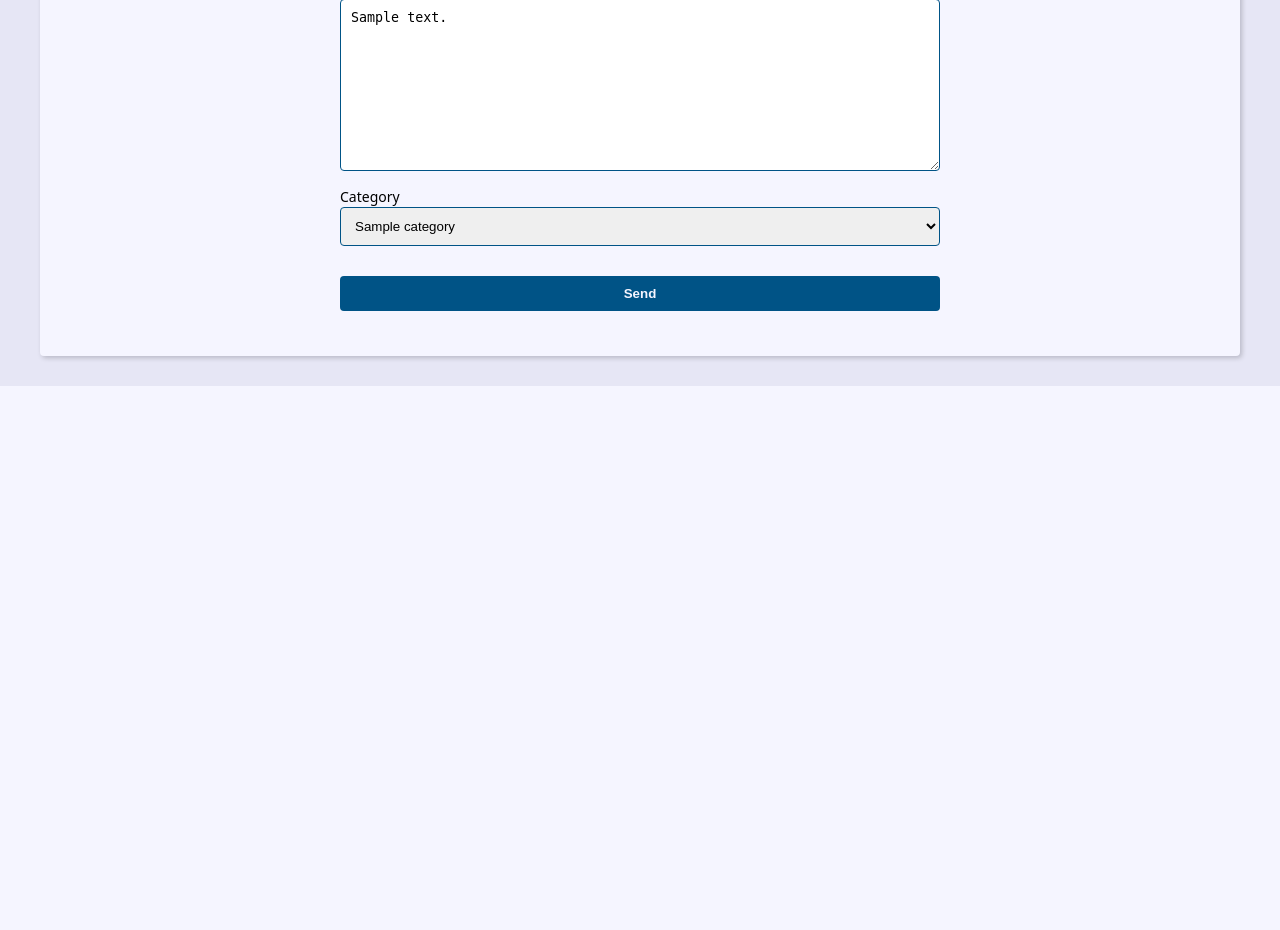
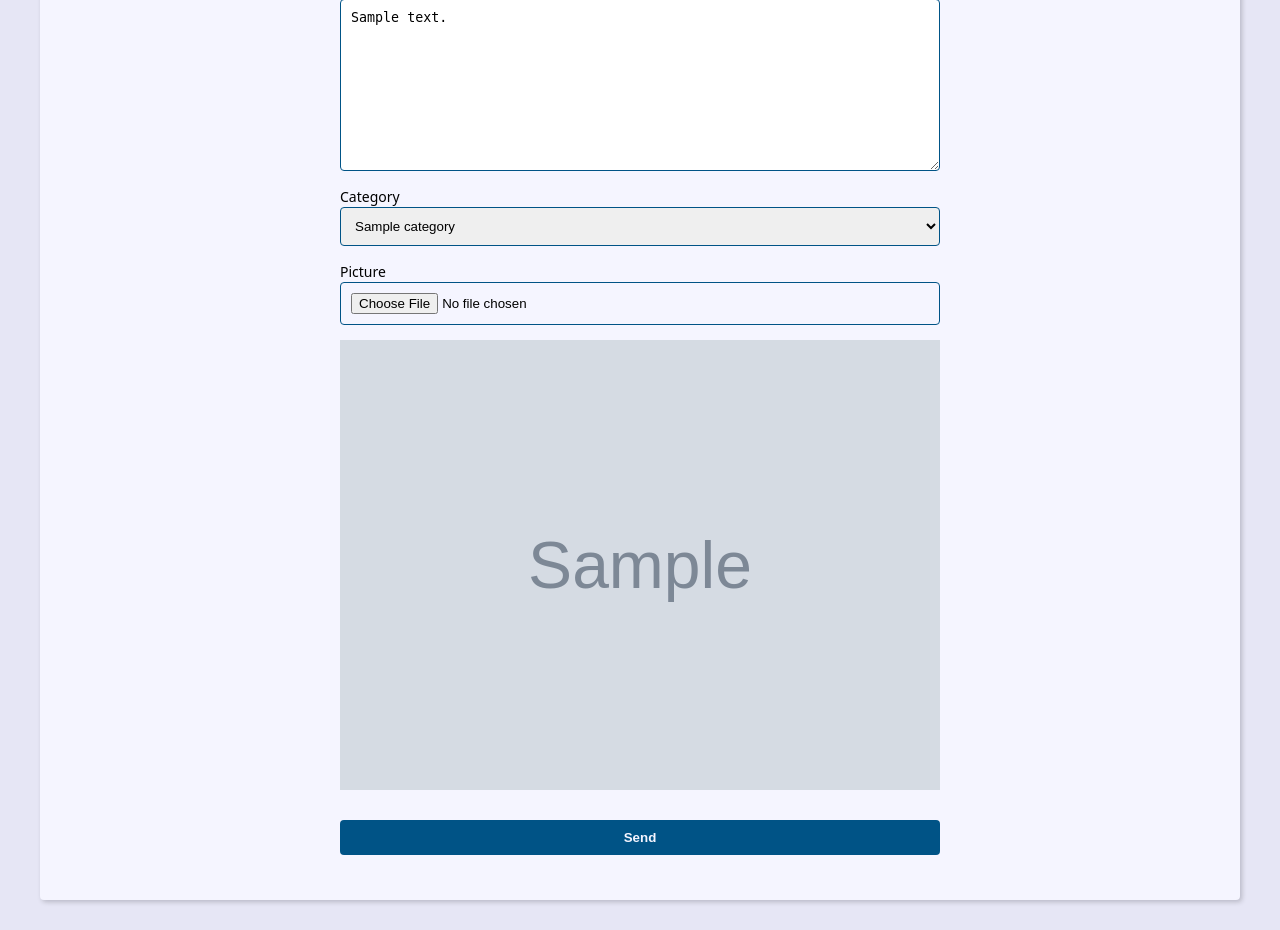
Before and after one commit to PedroCunha06/Projeto_Agenda, a Django app: page /contact/1/update/ in a window 1280 px wide. Shown: the part 682-1612 px from the top of the page. Before the commit the page ends 1068 px from the top, so only its background shows below. Run offline with Django 5.2, Linux system fonts and the light colour scheme; tables that the repository leaves empty hold one stand-in row (values such as "Sample post"); grey boxes marked "Sample" are stand-in pictures.

Commit message:
Config field image in contact

```diff
--- a/contact/forms.py
+++ b/contact/forms.py
@@ -13,9 +13,16 @@ class ContactForm(forms.ModelForm):
         ),
         help_text="Don't write nickname.",
     )
+    picture = forms.ImageField(
+        widget = forms.FileInput(
+            attrs={
+                'accept': 'image/*',
+            }
+        )
+    )
     class Meta:
         model = models.Contact
-        fields = 'first_name', 'last_name', 'phone', 'email', 'description', 'category',
+        fields = 'first_name', 'last_name', 'phone', 'email', 'description', 'category', 'picture'
 
 
     def clean(self):
--- a/contact/templates/contact/create.html
+++ b/contact/templates/contact/create.html
@@ -18,8 +18,12 @@
                     <p class="help-text">{{ field.help_text }}</p>
                 {% endif %}
             </div>
+                {% if field.name == 'picture' and field.value.url %}
+                    <div class="form-group">
+                    <img src="{{field.value.url}}" alt="">
+                    </div>
+                {% endif %}
             {% endfor %}
-
             {% if field.non_field_errors %}
             <div class="form-content">
                 <div class="form-group">
--- a/contact/views/contact_forms.py
+++ b/contact/views/contact_forms.py
@@ -7,7 +7,7 @@ from contact.models import Contact
 def create(request):
     form_action = reverse('contact:create')
     if request.method == 'POST':
-        form = ContactForm(request.POST)
+        form = ContactForm(request.POST, request.FILES)
 
         context = {
         'form': form ,
@@ -42,7 +42,7 @@ def update(request, contact_id):
     form_action = reverse('contact:update', args=(contact_id, ))
 
     if request.method == 'POST':
-        form = ContactForm(request.POST, instance=contact)
+        form = ContactForm(request.POST, request.FILES, instance=contact)
 
         context = {
         'form': form ,
--- a/contact/views/contact_views.py
+++ b/contact/views/contact_views.py
@@ -4,7 +4,7 @@ from django.core.paginator import Paginator
 from contact.models import Contact
 
 def index(request):
-    contacts = Contact.objects.filter(show=True).order_by('first_name')
+    contacts = Contact.objects.filter(show=True).order_by('-id')
 
     paginator = Paginator(contacts, 10)
     page_number = request.GET.get('page')
```
Also changed, not shown: contact/templates/contact/contact.html (+7 -0 lines).
